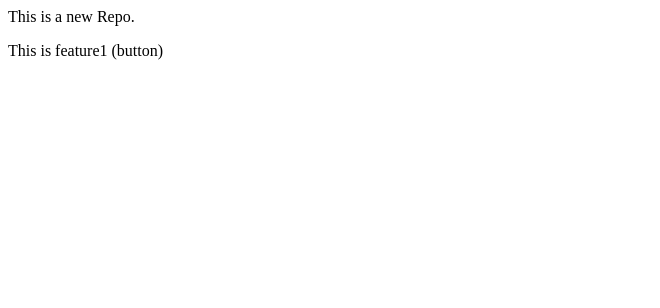
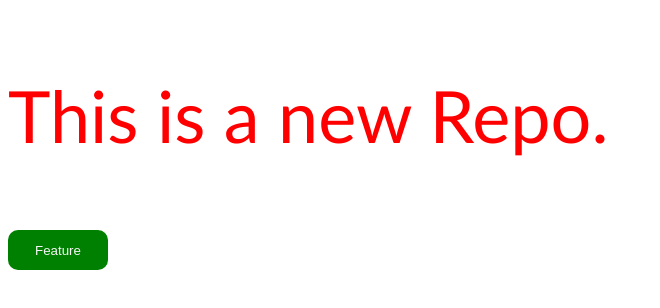
Before and after one commit to praveenphalgun29/localrepo, a plain HTML site: page index.html in a window 1280 px wide. Shown: the whole page, without its empty margins (0-660 px from the left). Drawn offline with Linux system fonts and the light colour scheme.

Commit message:
Updated files

```diff
--- a/index.html
+++ b/index.html
@@ -1,2 +1,13 @@
-<p>This is a new Repo.</p>
-<p>This is feature1 (button)</p>
+<!DOCTYPE html>
+<html lang="en">
+<head>
+    <meta charset="UTF-8">
+    <meta name="viewport" content="width=device-width, initial-scale=1.0">
+    <title>Document</title>
+    <link rel="stylesheet" href="style.css">
+</head>
+<body>
+    <p>This is a new Repo.</p>
+<button>Feature</button>
+</body>
+</html>
--- a/style.css
+++ b/style.css
@@ -1,3 +1,19 @@
 p {
     color:red;
+    font-family: 'Gill Sans', 'Gill Sans MT', Calibri, 'Trebuchet MS', sans-serif;
+    font-size: 72px;
 }
+
+button{
+    height: 40px;
+    width: 100px;
+    background-color: green;
+    color:whitesmoke;
+    border-radius: 10px;
+    border: none;
+}
+
+button:hover{
+    background-color: blue;
+    color: black;
+}
```
